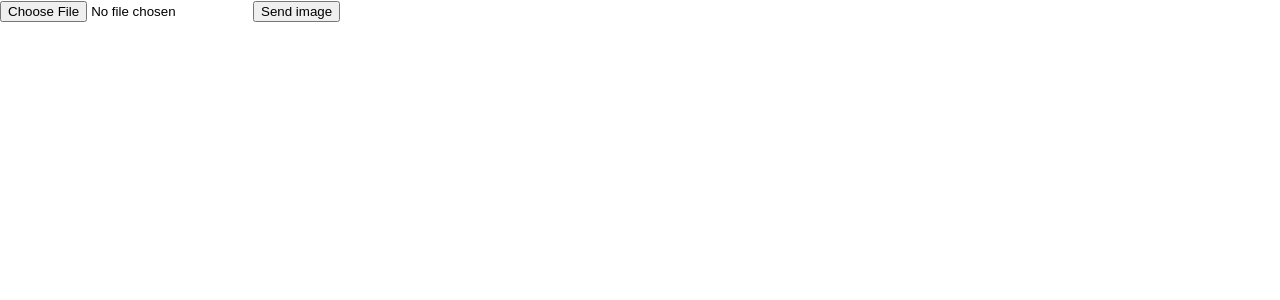
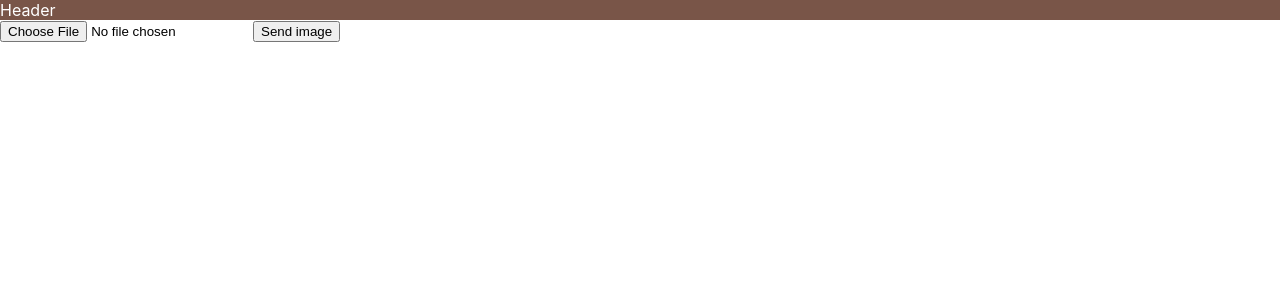
Before and after one commit to GuRuGuMaWaRu/Learning_projects, a React (Create React App) app in the folder app_react_8/client/: page / in a window 1280 px wide. Shown: the top 300 px of the page. Built offline with nearby package versions, Linux system fonts and the light colour scheme.

Commit message:
Install styled-components and add theme and global styles

```diff
--- a/app_react_8/client/package.json
+++ b/app_react_8/client/package.json
@@ -6,7 +6,8 @@
     "axios": "^0.19.0",
     "react": "^16.10.2",
     "react-dom": "^16.10.2",
-    "react-scripts": "3.2.0"
+    "react-scripts": "3.2.0",
+    "styled-components": "^4.4.0"
   },
   "scripts": {
     "start": "react-scripts start",
--- a/app_react_8/client/src/App.js
+++ b/app_react_8/client/src/App.js
@@ -1,7 +1,26 @@
 import React, { Fragment } from "react";
 import axios from "axios";
+import styled, { createGlobalStyle, ThemeProvider } from "styled-components";
 
-function App() {
+const theme = {
+  dark_primary: "#5D4037",
+  light_primary: "#D7CCC8",
+  primary: "#795548",
+  text: "#FFFFFF"
+};
+
+const GlobalStyle = createGlobalStyle`
+  body {
+    margin: 0;
+  }
+`;
+
+const StyledHeader = styled.div`
+  color: ${props => props.theme.text};
+  background-color: ${props => props.theme.primary};
+`;
+
+const App = () => {
   const [savedImage, setSavedImage] = React.useState(null);
   const [selectedImage, selectImage] = React.useState(null);
   const [isDisplayed, setDisplayed] = React.useState(false);
@@ -28,6 +47,9 @@ function App() {
 
   return (
     <Fragment>
+      <ThemeProvider theme={theme}>
+        <GlobalStyle />
+        <StyledHeader>Header</StyledHeader>
         <div>
           <input type="file" name="file" onChange={handleChange} />
           <button onClick={sendImage}>Send image</button>
@@ -38,8 +60,9 @@ function App() {
             <img src={savedImage} alt="Saved image" />
           </div>
         )}
+      </ThemeProvider>
     </Fragment>
   );
-}
+};
 
 export default App;
--- a/app_react_8/package.json
+++ b/app_react_8/package.json
@@ -22,6 +22,7 @@
     "morgan": "^1.9.1",
     "multer": "^1.4.2",
     "nodemon": "^1.19.3",
+    "react-router-dom": "^5.1.2",
     "supertest": "^4.0.2"
   }
 }
```
Also changed, not shown: 2 other files (tests, documents, lock files or other folders). Lines whose indentation alone changed are shown as unchanged.
